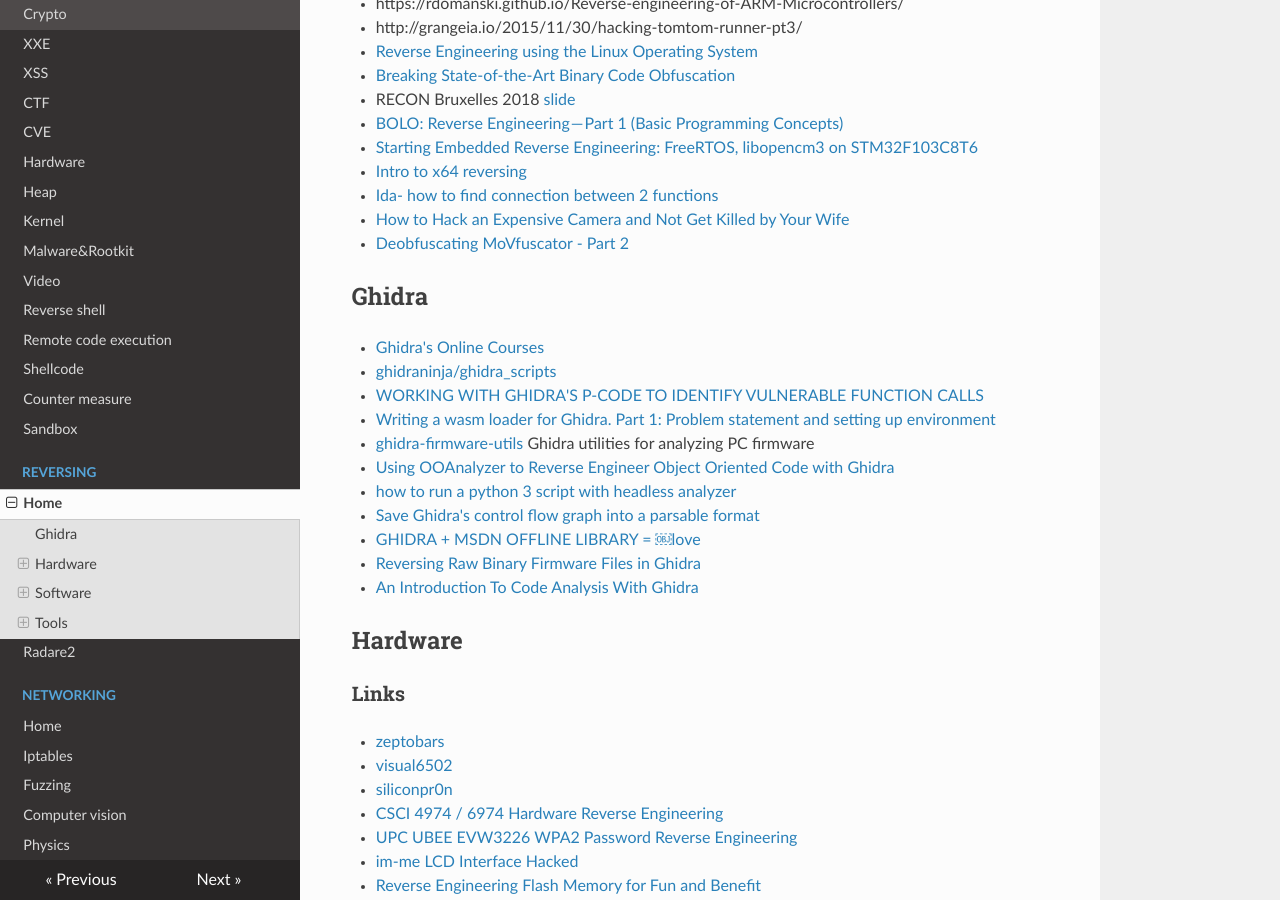
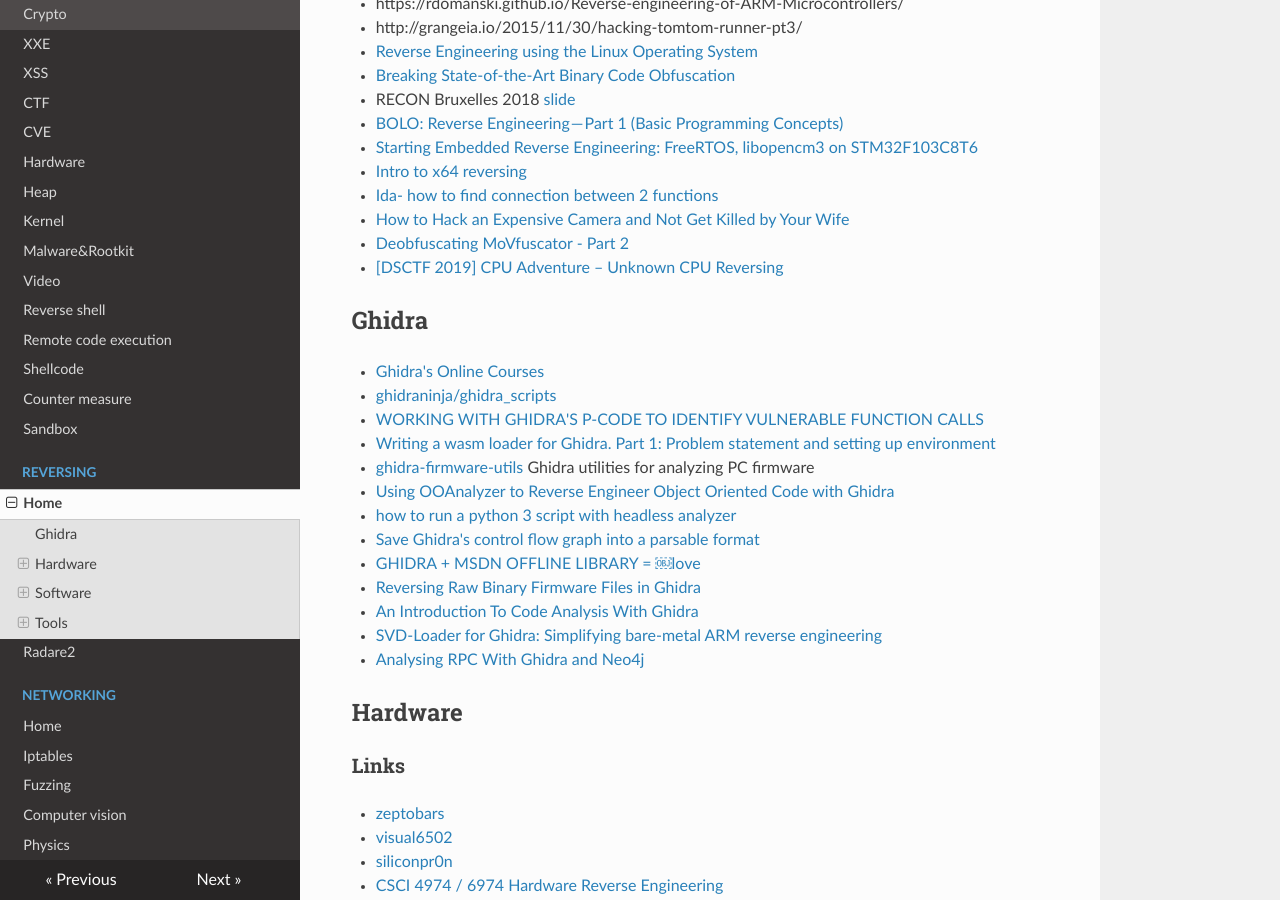
Before and after one commit to gipi/low-level, an MkDocs documentation site: the page built from docs/reversing/reversing.md, in a window 1280 px wide and 900 px high, scrolled down 408 px. Built offline with MkDocs 1.6.1, drawn with Linux system fonts in a browser that asks for light colours; nearby versions of some CDN libraries; old or Windows-style settings are respelled for this version of MkDocs.

Commit message:
Update reversing.md

```diff
--- a/docs/reversing/reversing.md
+++ b/docs/reversing/reversing.md
@@ -19,6 +19,7 @@
  - [Ida- how to find connection between 2 functions](https://reverseengineering.stackexchange.com/questions/17659/ida-how-to-find-connection-between-2-functions)
  - [How to Hack an Expensive Camera and Not Get Killed by Your Wife](https://alexhude.github.io/2019/01/24/hacking-leica-m240.html)
  - [Deobfuscating MoVfuscator - Part 2](https://x0r19x91.github.io/2019/swamp-future-fun)
+ - [[DSCTF 2019] CPU Adventure – Unknown CPU Reversing](https://www.robertxiao.ca/hacking/dsctf-2019-cpu-adventure-unknown-cpu-reversing/)
 
 ## Ghidra
 
@@ -33,6 +34,8 @@
  - [GHIDRA + MSDN OFFLINE LIBRARY = ￼love](https://blag.nullteilerfrei.de/2019/07/29/ghidra-msdn-offline-library-love/)
  - [Reversing Raw Binary Firmware Files in Ghidra](https://gist.github.com/nstarke/ed0aba2c882b8b3078747a567ee00520)
  - [An Introduction To Code Analysis With Ghidra](https://threatvector.cylance.com/en_us/home/an-introduction-to-code-analysis-with-ghidra.html)
+ - [SVD-Loader for Ghidra: Simplifying bare-metal ARM reverse engineering](https://leveldown.de/blog/svd-loader/)
+ - [Analysing RPC With Ghidra and Neo4j](https://blog.xpnsec.com/analysing-rpc-with-ghidra-neo4j/)
 
 ## Hardware
 
```
